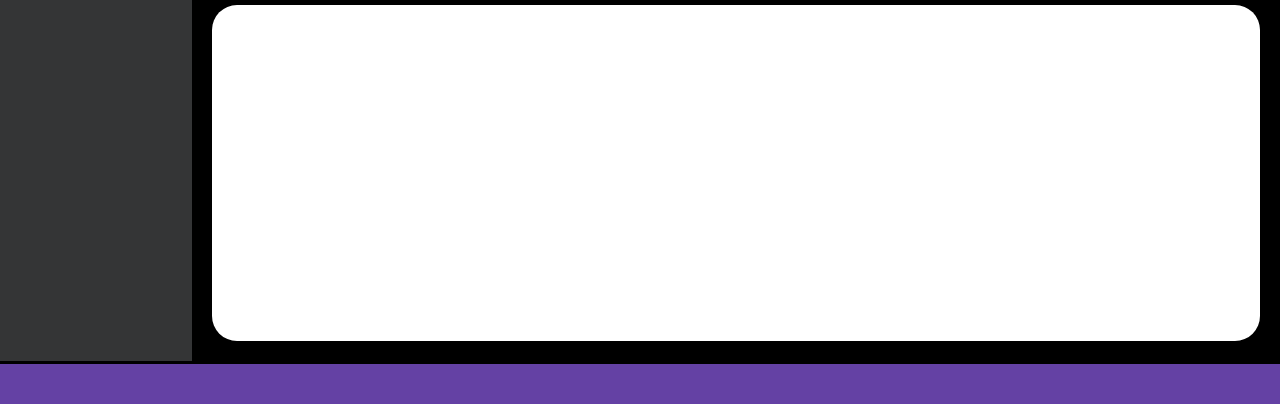
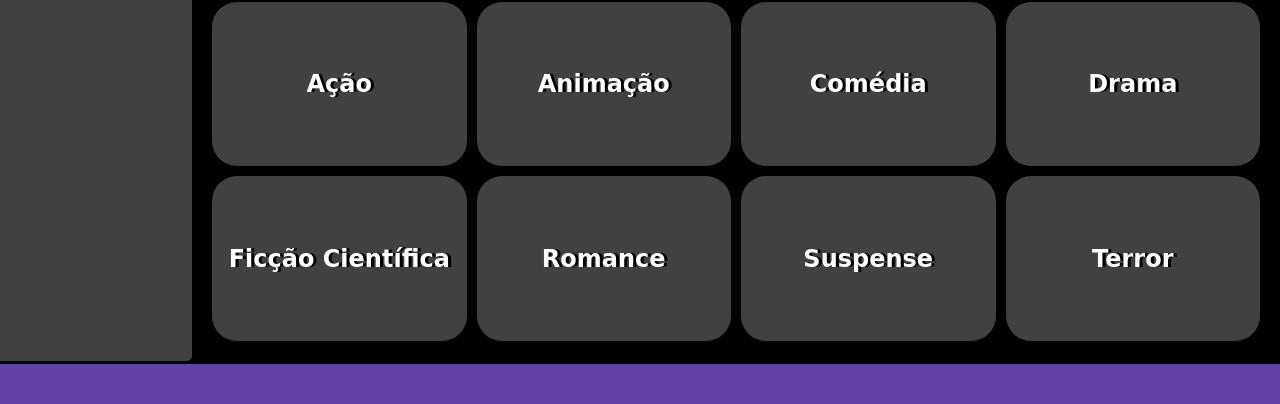
Before and after one commit to LeoYudi/ProjetoWeb, a plain HTML site: page home.html in a window 1280 px wide. Shown: the part 396-800 px from the top of the page. Drawn offline with Linux system fonts and the light colour scheme.

Commit message:
grid melhor e hover

```diff
--- a/home.html
+++ b/home.html
@@ -19,7 +19,30 @@
       <h1 id="titulo1">Mais vistos</h1>
       <div class="trending"></div>
       <h1 id="titulo2">Categorias</h1>
-      <div class="category"></div>
+      <div class="categoria">
+        <h2 class="titulo-categoria">Ação</h2>
+      </div>
+      <div class="categoria">
+        <h2 class="titulo-categoria">Animação</h2>
+      </div>
+      <div class="categoria">
+        <h2 class="titulo-categoria">Comédia</h2>
+      </div>
+      <div class="categoria">
+        <h2 class="titulo-categoria">Drama</h2>
+      </div>
+      <div class="categoria">
+        <h2 class="titulo-categoria">Ficção Científica</h2>
+      </div>
+      <div class="categoria">
+        <h2 class="titulo-categoria">Romance</h2>
+      </div>
+      <div class="categoria">
+        <h2 class="titulo-categoria">Suspense</h2>
+      </div>
+      <div class="categoria">
+        <h2 class="titulo-categoria">Terror</h2>
+      </div>
     </div>
     <div class="footer"></div>
   </div>
--- a/styles.css
+++ b/styles.css
@@ -2,7 +2,6 @@ html, body {
   padding: 0;
   margin: 0;
   background-color: black;
-  /* background-color: rgb(100,65,164); */
 }
 
 .container {
@@ -27,30 +26,27 @@ html, body {
 
 .sidebar{
   grid-area: sidebar;
-  background-color: rgb(52, 53, 54);
-  /* border-radius: 25px; */
-  /* margin-left: 10px; */
+  background-color: rgb(66, 65, 65);
+  border-radius: 0 5px 5px 0;
 }
 
 .main{
   border-radius: 25px;
   margin: 10px;
-  /* margin-left: 10px; */
-  /* margin-right: 10px; */
   padding: 10px;
   grid-area: main;
   background-color: black;
-  /* background-color: rgb(52, 53, 54); */
   display: grid;
   grid-template-columns: 1fr 1fr 1fr 1fr;
-  grid-template-rows: 50px 1fr 50px 2fr;
+  grid-template-rows: 50px 1fr 50px 1fr 1fr;
   row-gap: 10px;
   column-gap: 10px;
   grid-template-areas:
-    "t1 . . ."
-    "t t t t"
-    "t2 . . ."
-    "ctg ctg ctg ctg"
+    "t1 t1 t1 t1"
+    "hot hot hot hot"
+    "t2 t2 t2 t2"
+    ". . . ."
+    ". . . .";
 }
 
 .footer{
@@ -82,14 +78,31 @@ html, body {
   align-self: center;
 }
 
-.category{
-  grid-area: ctg;
-  background-color: white;
+.titulo-categoria{
+  color: white;
+  font-family: cursive;
+  text-shadow: 3px 0px 0px black;
+  align-self: center;
+}
+
+.trending{
+  grid-area: hot;
+  background-color: rgb(66, 65, 65);
   border-radius: 25px;
 }
 
-.trending{
-  grid-area: t;
-  background-color: white;
+.categoria{
+  cursor: pointer;
+  display: flex;
+  justify-content: center;
+  background-color: rgb(66, 65, 65);
   border-radius: 25px;
 }
+
+.categoria:hover{
+  background-color: blue;
+}
+
+.categoria:active{
+  background-color: red;
+}
```
